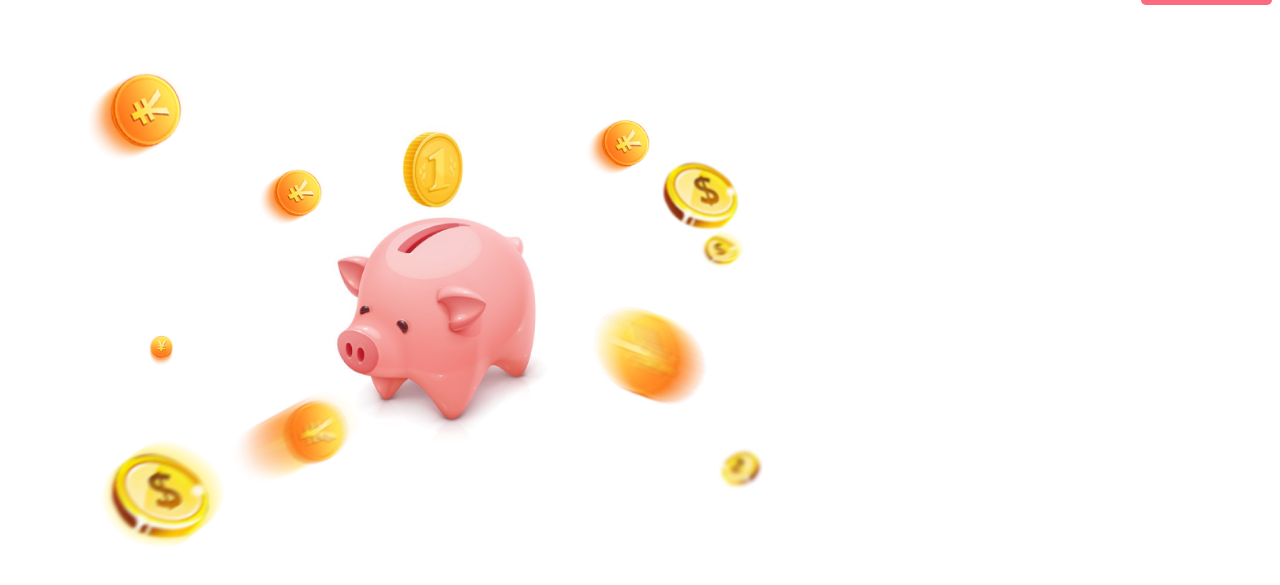
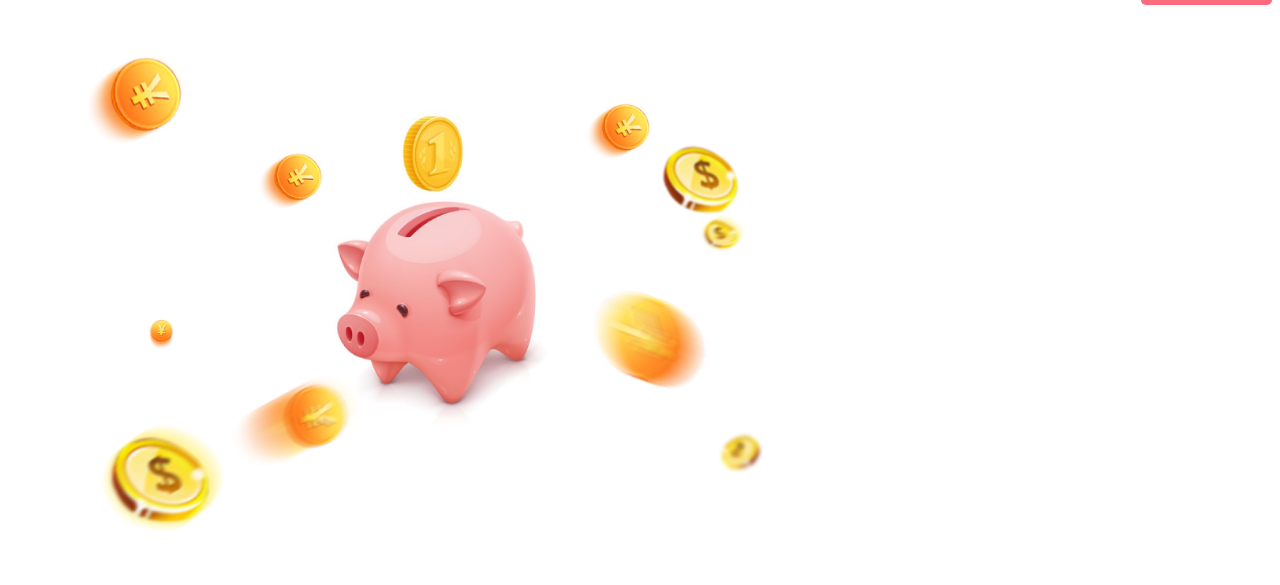
Before and after one commit to ludmylaalmeida/Piggy, a Gatsby site in the folder Piggy/: page / in a window 1280 px wide. Shown: the part 51-636 px from the top of the page. Built offline with nearby package versions, Linux system fonts and the light colour scheme; Gatsby itself is replaced by a stand-in of ours.

Commit message:
Updated work

```diff
--- a/Piggy/src/components/homeImage.js
+++ b/Piggy/src/components/homeImage.js
@@ -5,9 +5,7 @@ import piggy from './Piggy.png'
 export default function homeImage() {
   return (
     <div>
-      <p>
       <img src={piggy} width="800vw" height="550vh"/>
-      </p>
     </div>
   )
 }
--- a/Piggy/src/pages/index.js
+++ b/Piggy/src/pages/index.js
@@ -1,13 +1,17 @@
 import HomeNavbar from "../components/homeNavbar";
 import HomeImage from "../components/homeImage";
 import React from "react";
+import {Grid} from "@material-ui/core";
 
 export default function Index() {
   return (
 
     <div>
       <HomeNavbar />
+      <Grid item xs={12} md={6}>
       <HomeImage />
+      </Grid>
+
     </div>
   )
 }
```
